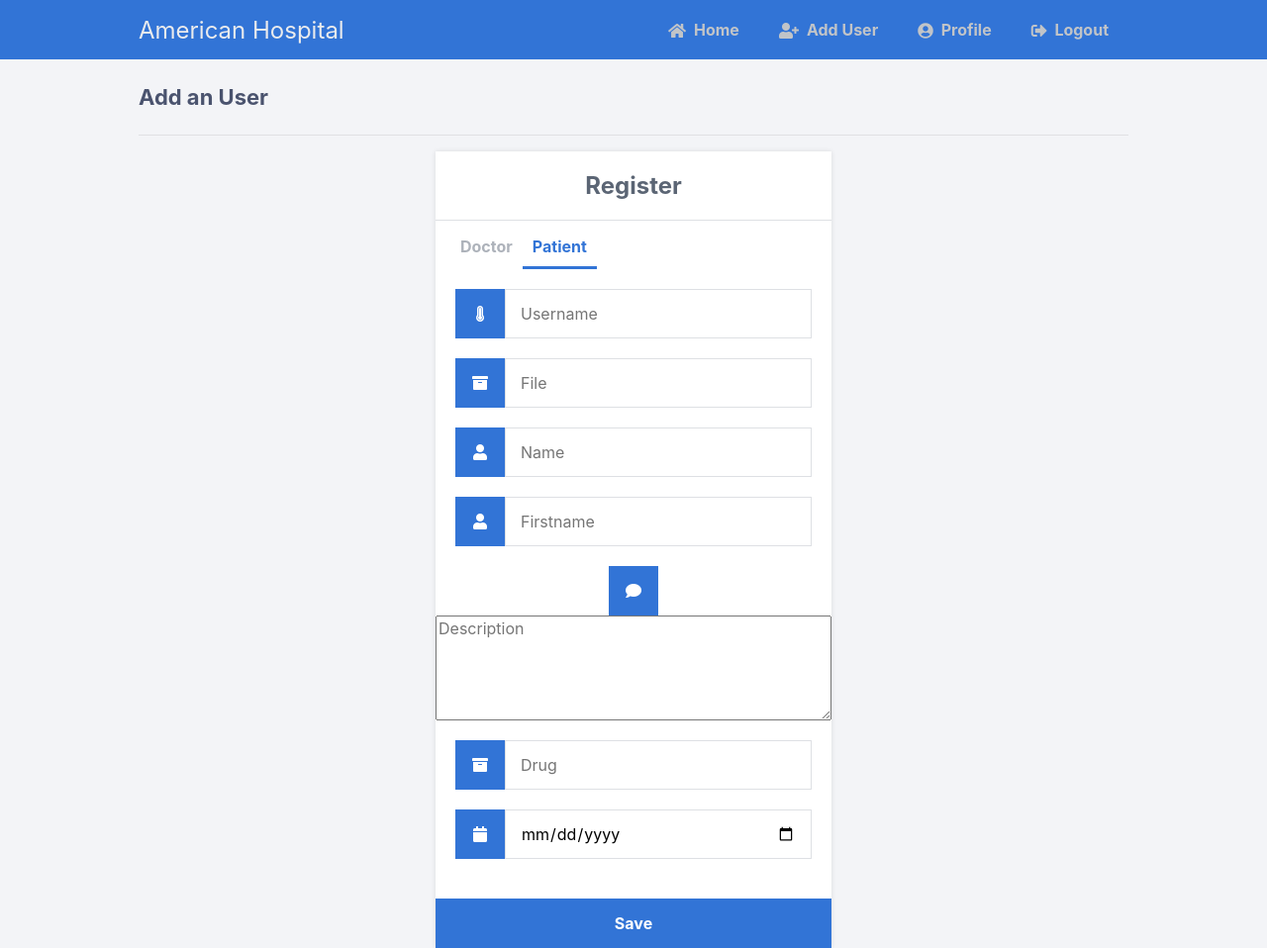
After one commit to HabacheRami/Python, a Flask app: page /register/patient in a window 1280 px wide. The commit adds this page. Shown: the whole page at 99% size. Run offline with Flask 2, Linux system fonts and the light colour scheme; a user stored in the database is signed in; some libraries are stand-ins or nearby versions.

Commit message:
change sql, add register user and doctor, add layout, add profile and add home with route in main

```diff
--- a/Support/databasesql.sql
+++ b/Support/databasesql.sql
@@ -6,7 +6,7 @@ create database if not exists hospital;
 create table hospital.patient (
 	id int(11) primary key,
     username varchar(100) unique not null,
-    dossier int(11) not null,
+    file int(11) not null,
     name varchar(100),
     firstname varchar(100),
     description text,
@@ -29,5 +29,5 @@ create table hospital.user (
 ) ENGINE=InnoDB DEFAULT CHARSET=utf8;
 
 /* add Sadmin */
-INSERT INTO user (`id`, `username`, `name`, `firstname`, `email`, `phone`, `date`, `actived`, `password`, `role`) VALUES
+INSERT INTO hospital.user (`id`, `username`, `name`, `firstname`, `email`, `phone`, `date`, `actived`, `password`, `role`) VALUES
 ('1', 'Sadmin', 'Super', 'Admin', 'direction@americanhospital.com', '0662793686', '2023-01-12', '1', 'Sadmin', 'SuperAdmin');
--- a/Users_AH/main.py
+++ b/Users_AH/main.py
@@ -29,12 +29,10 @@ def home():
         cursor = mysql.connection.cursor(MySQLdb.cursors.DictCursor)
         id = session['id']
         cursor.execute(
-            'SELECT * FROM user WHERE id = %s', (id,) )
+            'SELECT * FROM user WHERE id = %s', (id,))
         # Fetch one record and return result
         account = cursor.fetchone()
-        pprint(account)
-        return 'already log'
-        #return render_template('home.html', username=session['username'])
+        return render_template('home.html', account=account)
     # User is not loggedin redirect to login page
     return redirect(url_for('login'))
 
@@ -43,7 +41,7 @@ def home():
 
 @app.route('/login', methods=['GET', 'POST'])
 def login():
-    msg=''
+    msg = ''
     # Check if "username" and "password" POST requests exist (user submitted form)
     if request.method == 'POST' and 'username' in request.form and 'password' in request.form:
         # Create variables for easy access
@@ -52,7 +50,7 @@ def login():
             msg = 'Please enter an username'
         password = request.form['password']
         if password is None:
-            msg= 'Please enter an password'
+            msg = 'Please enter an password'
         # Check if account exists using MySQL
         cursor = mysql.connection.cursor(MySQLdb.cursors.DictCursor)
         cursor.execute(
@@ -68,8 +66,9 @@ def login():
             session['loggedin'] = True
             session['id'] = account['id']
             session['username'] = account['username']
+            session['role'] = account['role']
             # Redirect to home page
-            return 'Logged in successfully!'
+            return redirect(url_for('home'))
         else:
             # Account doesnt exist or username/password incorrect
             msg = 'Incorrect username/password!'
@@ -78,25 +77,104 @@ def login():
 # http://localhost:5000/register - this will be the registration page, we need to use both GET and POST requests
 
 
-@app.route('/register', methods=['GET', 'POST'])
-def register():
+@app.route('/register/doctor', methods=['GET', 'POST'])
+def register_doctor():
     # Output message if something goes wrong...
     msg = ''
-    # Check if "username", "password" and "email" POST requests exist (user submitted form)
-    if request.method == 'POST' and 'username' in request.form and 'password' in request.form and 'email' in request.form:
-        # Create variables for easy access
-        username = request.form['username']
-        password = request.form['password']
-        email = request.form['email']
-    elif request.method == 'POST':
-        # Form is empty... (no POST data)
-        msg = 'Please fill out the form!'
-    # Show registration form with message (if any)
-    return render_template('register.html', msg=msg)
+    # Check if user is loggedin
+    if 'loggedin' in session:
+        # Check if POST requests exist
+        if request.method == 'POST':
+            # Create variables for easy access
+            username = request.form['username']
+            name = request.form['name']
+            firstname = request.form['firstname']
+            phone = request.form['phone']
+            date = request.form['date']
+            role = 'Admin'
+            password = request.form['password']
+            email = request.form['email']
+            # Check if username exists
+            cursor = mysql.connection.cursor(MySQLdb.cursors.DictCursor)
+            cursor.execute(
+                'SELECT * FROM user WHERE username = %s', (username,))
+            account = cursor.fetchone()
+            # If account exists show error and validation checks
+            if account:
+                msg = 'Account already exists!'
+            # Regex email
+            elif not re.match(r'[^@]+@[^@]+\.[^@]+', email):
+                msg = 'Invalid email address!'
+            # Regex name
+            elif not re.match(r'[A-Za-z0-9]+', username):
+                msg = 'Username must contain only characters and numbers!'
+            # Check if variable not null
+            elif username is None or name is None or firstname is None or phone is None or date is None or password is None or email is None:
+                msg = 'Please fill out the form!'
+            else:
+                # Account doesnt exists and the form data is valid, now insert new account into accounts table
+                cursor.execute('INSERT INTO user VALUES (0, %s, %s, %s, %s, %s, %s, 0, %s, %s)',
+                            (username, name, firstname, email, phone, date, password, role,))
+                mysql.connection.commit()
+                msg = 'You have successfully registered!'
+        elif request.method == 'POST':
+            # Form is empty... (no POST data)
+            msg = 'Please fill out the form!'
+        # Show registration form with message (if any)
+        return render_template('register/doctor.html', msg=msg)
+    return redirect(url_for('login'))
+
+
+@app.route('/register/patient', methods=['GET', 'POST'])
+def register_patient():
+    # Output message if something goes wrong...
+    msg = ''
+    # Check if user is loggedin
+    if 'loggedin' in session:
+        # Check if POST requests exist
+        if request.method == 'POST':
+            # Create variables for easy access
+            username = request.form['username']
+            file = request.form['file']
+            name = request.form['name']
+            firstname = request.form['firstname']
+            description = request.form['description']
+            drug = request.form['drug']
+            date = request.form['date']
+            pprint(request)
+            # Check if username exists
+            cursor = mysql.connection.cursor(MySQLdb.cursors.DictCursor)
+            cursor.execute(
+                'SELECT * FROM patient WHERE username = %s', (username,))
+            account = cursor.fetchone()
+            # If account exists show error and validation checks
+            if account:
+                msg = 'Account already exists!'
+            # Regex name
+            elif not re.match(r'[A-Za-z0-9]+', username):
+                msg = 'Username must contain only characters and numbers!'
+            # Regex file
+            elif not re.match(r'[0-9]+', file):
+                msg = 'File must contain only numbers!'
+            # Check form
+            elif username is None or file is None or name is None or firstname is None or description is None or drug is None or date is None:
+                msg = 'Please fill out the form!'
+            else:
+                # Account doesnt exists and the form data is valid, now insert new account into accounts table
+                cursor.execute('INSERT INTO patient VALUES (0, %s, %s, %s, %s, %s, %s, %s)',
+                            (username, file, name, firstname, description, drug, date,))
+                mysql.connection.commit()
+                msg = 'You have successfully registered!'
+        elif request.method == 'POST':
+            # Form is empty... (no POST data)
+            msg = 'Please fill out the form!'
+        # Show registration form with message (if any)
+        return render_template('register/patient.html', msg=msg)
+    return redirect(url_for('login'))
 
 
 # http://localhost:5000/python/logout - this will be the logout page
-@app.route('/pythonlogin/logout')
+@app.route('/logout')
 def logout():
     # Remove session data, this will log the user out
     session.pop('loggedin', None)
@@ -104,3 +182,19 @@ def logout():
     session.pop('username', None)
     # Redirect to login page
     return redirect(url_for('login'))
+
+# http://localhost:5000/pythinlogin/profile - this will be the profile page, only accessible for loggedin users
+
+
+@app.route('/profile')
+def profile():
+    # Check if user is loggedin
+    if 'loggedin' in session:
+        # We need all the account info for the user so we can display it on the profile page
+        cursor = mysql.connection.cursor(MySQLdb.cursors.DictCursor)
+        cursor.execute('SELECT * FROM user WHERE id = %s', (session['id'],))
+        account = cursor.fetchone()
+        # Show the profile page with account info
+        return render_template('profile.html', account=account)
+    # User is not loggedin redirect to login page
+    return redirect(url_for('login'))
--- a/Users_AH/static/style.css
+++ b/Users_AH/static/style.css
@@ -55,7 +55,7 @@ body {
     background-color: #3274d6;
     color: #ffffff;
 }
-.login form input[type="password"], .login form input[type="text"], .login form input[type="email"], .register form input[type="password"], .register form input[type="text"], .register form input[type="email"] {
+.login form input[type="password"], .login form input[type="text"], .login form input[type="email"], .register form input[type="password"], .register form input[type="text"], .register form input[type="email"], .register form input[type="date"], .register form input[type="drug"] {
     width: 310px;
     height: 50px;
     border: 1px solid #dee0e4;
@@ -78,7 +78,7 @@ body {
     transition: background-color 0.2s;
 }
 .navtop {
-    background-color: #2f3947;
+    background-color: #3274d6;
     height: 60px;
     width: 100%;
     border: 0;
--- a/Users_AH/templates/index.html
+++ b/Users_AH/templates/index.html
@@ -10,11 +10,7 @@
 	</head>
 	<body>
 		<div class="login">
-			<h1>Login</h1>
-			<div class="links">
-				<a href="{{ url_for('login') }}" class="active">Login</a>
-				<a href="{{ url_for('register') }}">Register</a>
-			</div>
+			<h1>American Hospital</h1>
 			<form action="{{ url_for('login') }}" method="post">
 				<label for="username">
 					<i class="fas fa-user"></i>
--- /dev/null
+++ b/Users_AH/templates/layout.html
@@ -0,0 +1,25 @@
+<!DOCTYPE html>
+<html>
+	<head>
+		<meta charset="utf-8">
+		<link rel="icon" type="image/png" sizes="32x32" href="../static/favicon-32x32.png">
+		<link rel="icon" type="image/png" sizes="16x16" href="../static/favicon-16x16.png">
+		<title>American Hospital</title>
+		<link rel="stylesheet" href="{{ url_for('static', filename='style.css') }}">
+		<link rel="stylesheet" href="https://use.fontawesome.com/releases/v5.7.1/css/all.css">
+	</head>
+	<body class="loggedin">
+		<nav class="navtop">
+			<div>
+				<h1>American Hospital</h1>
+                <a href="{{ url_for('home') }}"><i class="fas fa-home"></i>Home</a>
+                <a href="{{ url_for('register_doctor') }}"><i class="fas fa-user-plus"></i>Add User</a>
+				<a href="{{ url_for('profile') }}"><i class="fas fa-user-circle"></i>Profile</a>
+				<a href="{{ url_for('logout') }}"><i class="fas fa-sign-out-alt"></i>Logout</a>
+			</div>
+		</nav>
+		<div class="content">
+			{% block content %}{% endblock %}
+		</div>
+	</body>
+</html>
--- /dev/null
+++ b/Users_AH/templates/register/patient.html
@@ -0,0 +1,47 @@
+{% extends 'layout.html' %}
+
+{% block title %}Home{% endblock %}
+
+{% block content %}
+<h2>Add an User</h2>
+<div class="register" style="padding: inherit; margin: inherit;">
+<h1>Register</h1>
+<div class="links">
+	<a href="{{ url_for('register_doctor') }}">Doctor</a>
+	<a href="{{ url_for('register_patient') }}" class="active">Patient</a>
+</div>
+<form action="{{ url_for('register_patient') }}" method="post" autocomplete="off">
+	<label for="username">
+		<i class="fas fa-thermometer-full"></i>
+	</label>
+	<input type="text" name="username" placeholder="Username" id="username" required>
+	<label for="file">
+		<i class="fas fa-archive"></i>
+	</label>
+	<input type="text" name="file" placeholder="File" id="file" required>
+	<label for="name">
+		<i class="fas fa-user"></i>
+	</label>
+	<input type="text" name="name" placeholder="Name" id="name" required>
+	<label for="firstname">
+		<i class="fas fa-user"></i>
+	</label>
+	<input type="text" name="firstname" placeholder="Firstname" id="firstname" required>
+	<label for="description">
+		<i class="fas fa-comment"></i>
+	</label>
+	<textarea type="text" id="description" name="description" rows="5" cols="39" placeholder="Description"></textarea>
+	<label for="drug" style="margin-top: 20px;">
+		<i class="fas fa-archive"></i>
+	</label>
+	<input type="drug" name="drug" placeholder="Drug" id="drug" style="margin-top: 20px;" required>
+	<label for="date">
+		<i class="fas fa-calendar"></i>
+	</label>
+	<input type="date" id="date" name="date" required>
+	<div class="msg">{{ msg }}</div>
+	<input type="submit" value="Save">
+	<!-- /** INSERT INTO `patient` (`username`, `file`, `firstname`, `description`, `drug`, `date`) **/ -->
+</form>
+</div>
+{% endblock %}
```
Also changed, not shown: Users_AH/templates/home.html (added, +8 -0 lines), Users_AH/templates/profile.html (added, +48 -0 lines), Users_AH/templates/register.html (deleted, +0 -36 lines), Users_AH/templates/register/doctor.html (added, +47 -0 lines).
